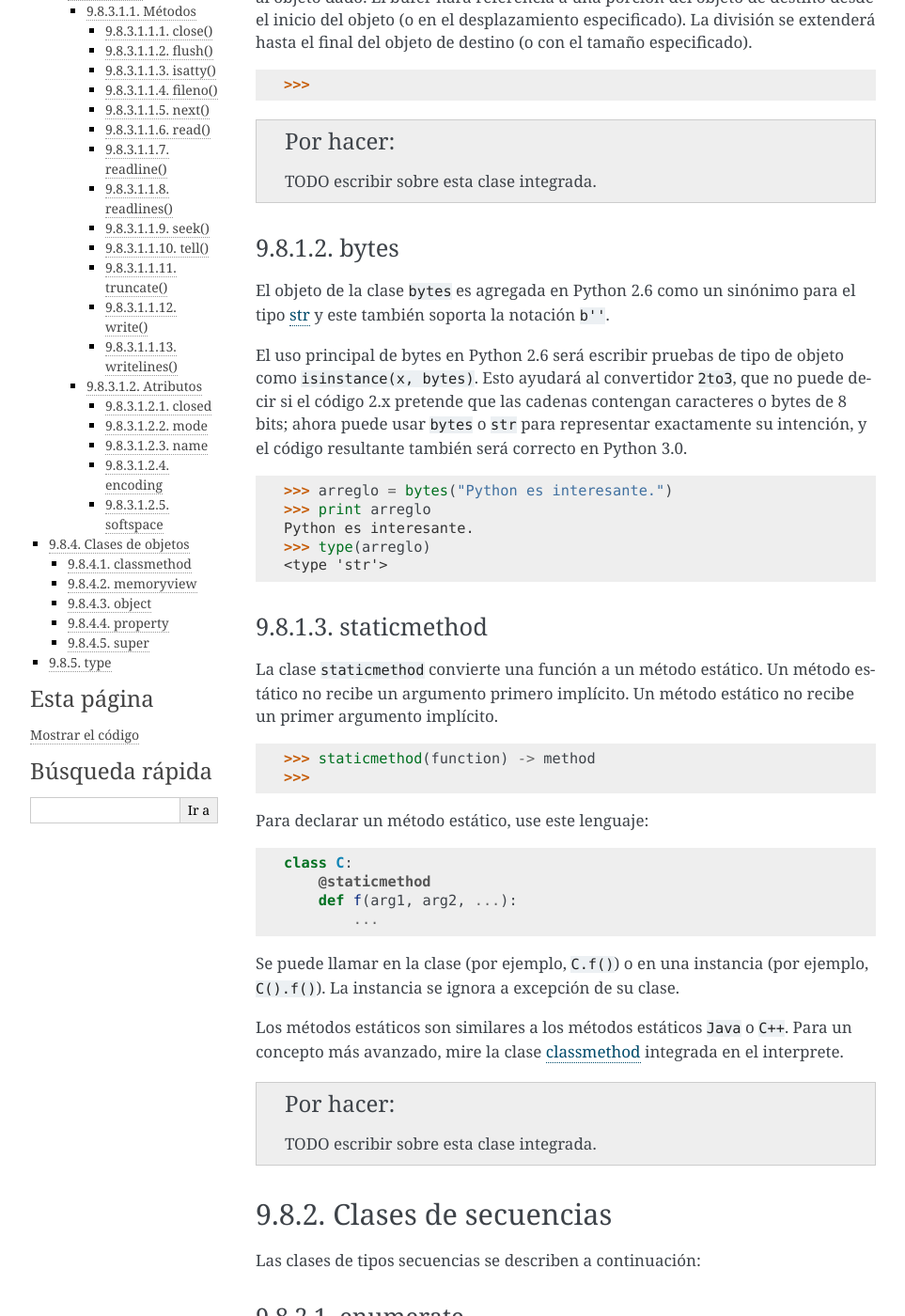
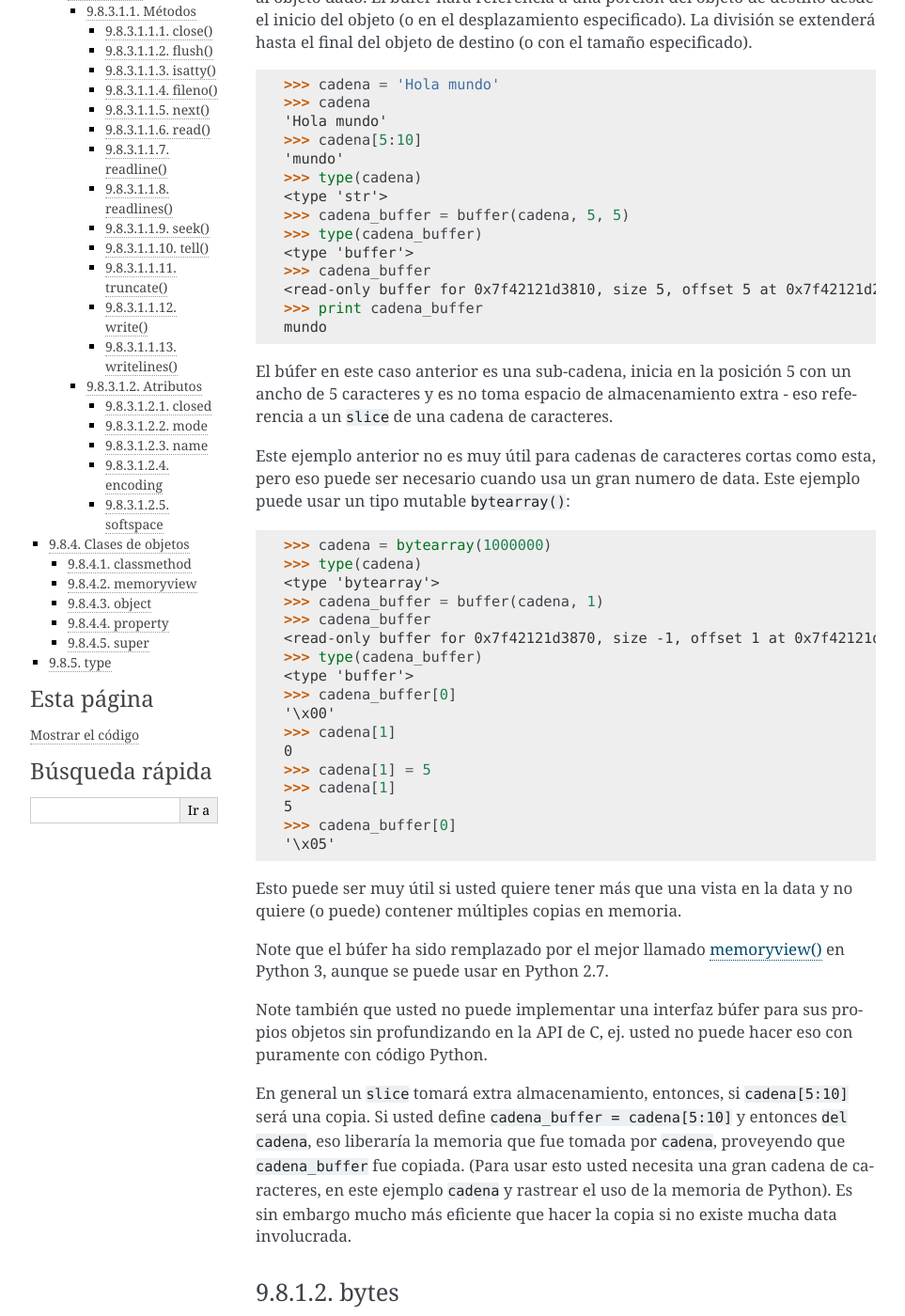
Before and after one commit to macagua/entrenamiento.python_basico, a Sphinx documentation site: the page built from source/leccion9/clases_integradas.rst, in a window 1280 px wide and 1400 px high, scrolled down 387 px. Shown: the whole window at 94% size, without its empty margins (148-1111 px from the left). Built offline with Sphinx 7.4.7, drawn with Linux system fonts in a browser that asks for light colours; some of the changed text lies outside the part shown.

Commit message:
Agregar mejoras a la documentacion de clases integradas

```diff
--- a/source/leccion9/clases_integradas.rst
+++ b/source/leccion9/clases_integradas.rst
@@ -30,10 +30,65 @@
 
 ::
 
-    >>>
+    >>> cadena = 'Hola mundo'
+    >>> cadena
+    'Hola mundo'
+    >>> cadena[5:10]
+    'mundo'
+    >>> type(cadena)
+    <type 'str'>
+    >>> cadena_buffer = buffer(cadena, 5, 5)
+    >>> type(cadena_buffer)
+    <type 'buffer'>
+    >>> cadena_buffer
+    <read-only buffer for 0x7f42121d3810, size 5, offset 5 at 0x7f42121d23b0>
+    >>> print cadena_buffer
+    mundo
 
+El búfer en este caso anterior es una sub-cadena, inicia en la posición 5 con un
+ancho de 5 caracteres y es no toma espacio de almacenamiento extra - eso referencia
+a un ``slice`` de una cadena de caracteres.
 
-.. todo:: TODO escribir sobre esta clase integrada.
+Este ejemplo anterior no es muy útil para cadenas de caracteres cortas como esta,
+pero eso puede ser necesario cuando usa un gran numero de data. Este ejemplo puede
+usar un tipo mutable ``bytearray()``:
+
+::
+
+    >>> cadena = bytearray(1000000)
+    >>> type(cadena)
+    <type 'bytearray'>
+    >>> cadena_buffer = buffer(cadena, 1)
+    >>> cadena_buffer
+    <read-only buffer for 0x7f42121d3870, size -1, offset 1 at 0x7f42121d2270>
+    >>> type(cadena_buffer)
+    <type 'buffer'>
+    >>> cadena_buffer[0]
+    '\x00'
+    >>> cadena[1]
+    0
+    >>> cadena[1] = 5
+    >>> cadena[1]
+    5
+    >>> cadena_buffer[0]
+    '\x05'
+
+Esto puede ser muy útil si usted quiere tener más que una vista en la data y no quiere
+(o puede) contener múltiples copias en memoria.
+
+Note que el búfer ha sido remplazado por el mejor llamado :ref:`memoryview() <python_cls_memoryview>`
+en Python 3, aunque se puede usar en Python 2.7.
+
+Note también que usted no puede implementar una interfaz búfer para sus propios objetos
+sin profundizando en la API de C, ej. usted no puede hacer eso con puramente con código
+Python.
+
+En general un ``slice`` tomará extra almacenamiento, entonces, si ``cadena[5:10]`` será
+una copia. Si usted define ``cadena_buffer = cadena[5:10]`` y entonces ``del cadena``,
+eso liberaría la memoria que fue tomada por ``cadena``, proveyendo que ``cadena_buffer``
+fue copiada. (Para usar esto usted necesita una gran cadena de caracteres, en este ejemplo
+``cadena`` y rastrear el uso de la memoria de Python). Es sin embargo mucho más eficiente
+que hacer la copia si no existe mucha data involucrada.
 
 
 .. _python_cls_bytes:
@@ -47,7 +102,8 @@
 El uso principal de bytes en Python 2.6 será escribir pruebas de tipo de objeto como
 ``isinstance(x, bytes)``. Esto ayudará al convertidor ``2to3``, que no puede decir si
 el código 2.x pretende que las cadenas contengan caracteres o bytes de 8 bits; ahora
-puede usar ``bytes`` o ``str`` para representar exactamente su intención, y el código resultante también será correcto en Python 3.0.
+puede usar ``bytes`` o ``str`` para representar exactamente su intención, y el código
+resultante también será correcto en Python 3.0.
 
 ::
 
@@ -65,25 +121,25 @@
 
 La clase ``staticmethod`` convierte una función a un método estático. Un método
 estático no recibe un argumento primero implícito. Un método estático no recibe
-un primer argumento implícito.
+un primer argumento implícito. La sintaxis es la siguiente:
 
 ::
 
-    >>> staticmethod(function) -> method
+    >>> staticmethod(function) -> método
     >>>
 
 Para declarar un método estático, use este lenguaje:
 
 ::
 
-    class C:
+    class Clase:
         @staticmethod
-        def f(arg1, arg2, ...):
+        def funcion(argumento1, argumento2, ...):
             ...
 
 
-Se puede llamar en la clase (por ejemplo, ``C.f()``) o en una instancia (por ejemplo,
-``C().f()``). La instancia se ignora a excepción de su clase.
+Se puede llamar en la clase (por ejemplo, ``Clase.funcion()``) o en una instancia (por ejemplo,
+``Clase().funcion()``). La instancia se ignora a excepción de su clase.
 
 Los métodos estáticos son similares a los métodos estáticos ``Java`` o ``C++``. Para
 un concepto más avanzado, mire la clase :ref:`classmethod <python_cls_classmethod>`
@@ -726,11 +782,11 @@
 
 La clase ``classmethod`` convierte una función para ser un método de clase. Un método
 de clase recibe la clase como primer argumento implícito, al igual que un método de
-instancia recibe la instancia.
+instancia recibe la instancia. La sintaxis es la siguiente:
 
 ::
 
-    >>> classmethod(function) -> method
+    >>> classmethod(function) -> método
 
 .. todo:: TODO escribir un ejemplo real del uso de esta clase integrada.
 
@@ -738,13 +794,13 @@
 
 ::
 
-    class C:
+    class Clase:
         @classmethod
-        def f(cls, arg1, arg2, ...):
+        def funcion(cls, argumento1, argumento2, ...):
             ...
 
-Se puede llamar en la clase (por ejemplo, ``C.f()``) o en una instancia (por ejemplo,
-``C().f()``). La instancia se ignora a excepción de su clase. Si se llama a un método
+Se puede llamar en la clase (por ejemplo, ``Clase.funcion()``) o en una instancia (por ejemplo,
+``Clase().funcion()``). La instancia se ignora a excepción de su clase. Si se llama a un método
 de clase para una clase derivada, el objeto de clase derivada se pasa como el primer
 argumento implícito.
 
@@ -760,15 +816,52 @@
 memoryview
 ~~~~~~~~~~
 
-La clase ``memoryview`` crea un nuevo objecto memoryview el cual referencias al objecto
-dado.
+La clase ``memoryview`` crea un nuevo objecto *memoryview* el cual referencias al objecto
+dado. La sintaxis es la siguiente:
 
 ::
 
     >>> memoryview(object)
 
+A continuación unos ejemplos básico de su uso:
 
-.. todo:: TODO escribir sobre esta clase integrada.
+::
+
+    >>> cadena = bytearray(1000000)
+    >>> memoryview(cadena)
+    <memory at 0x7f6202179cc8>
+    >>> memoryview(cadena).format
+    'B'
+    >>> memoryview(cadena).itemsize
+    1L
+    >>> memoryview(cadena).ndim
+    1L
+    >>> memoryview(cadena).readonly
+    False
+    >>> memoryview(cadena).shape
+    (1000000L,)
+    >>> memoryview(cadena).strides
+    (1L,)
+    >>> memoryview(cadena).suboffsets
+    >>> cadena_buffer = buffer(cadena, 1)
+    >>> memoryview(cadena_buffer)
+    <memory at 0x7f6202179cc8>
+    >>> memoryview(cadena_buffer).format
+    'B'
+    >>> memoryview(cadena_buffer).itemsize
+    1L
+    >>> memoryview(cadena_buffer).ndim
+    1L
+    >>> memoryview(cadena_buffer).readonly
+    True
+    >>> memoryview(cadena_buffer).shape
+    (999999L,)
+    >>> memoryview(cadena_buffer).strides
+    (1L,)
+    >>> memoryview(cadena_buffer).suboffsets
+
+
+.. todo:: TODO terminar de escribir sobre esta clase integrada memoryview.
 
 
 .. _python_cls_object:
@@ -795,42 +888,63 @@
 property
 ~~~~~~~~
 
-La clase ``property`` típicamente es usado para definir un atributo administrado:
+La clase ``property`` típicamente es usado para definir un atributo administrado.
+La sintaxis es la siguiente:
 
 ::
 
-    >>> property(fget=None, fset=None, fdel=None, doc=None) -> property attribute
+    >>> property(fget=None, fset=None,
+    ...     fdel=None, doc=None) # devuelve atributo property
 
-``fget`` es una función a ser usada para obtener un valor de un atributo, y igualmente
-``fset`` es una función para definir el valor de un atributo, y ``fdel`` es una
-función para eliminar un atributo.
+El parámetro ``fget`` es una función a ser usada para obtener un valor de un atributo,
+y igualmente el parámetro ``fset`` es una función para definir el valor de un atributo,
+y el parámetro ``fdel`` es una función para eliminar un atributo.
 
 ::
 
-    class C(object):
-        def getx(self): return self._x
-        def setx(self, value): self._x = value
-        def delx(self): del self._x
-        x = property(getx, setx, delx, "I'm the 'x' property.")
+    >>> class Clase(object):
+    ...     def get_atributo(self): return self._atributo
+    ...     def set_atributo(self, valor): self._atributo = valor
+    ...     def del_atributo(self): del self._atributo
+    ...     atributo = property(get_atributo,
+    ...         set_atributo, del_atributo,
+    ...         "Yo soy la propiedad 'atributo'.")
+    ...
+    >>> c = Clase()
+    >>> dir(c)
+    ['__class__', '__delattr__', '__dict__', '__doc__', '__format__',
+    '__getattribute__', '__hash__', '__init__', '__module__',
+    '__new__', '__reduce__', '__reduce_ex__', '__repr__',
+    '__setattr__', '__sizeof__', '__str__', '__subclasshook__',
+    '__weakref__', 'atributo', 'del_atributo', 'get_atributo',
+    'set_atributo']
 
 Los decoradores facilitan la definición de nuevas propiedades o la modificación de
 las existentes:
 
 ::
 
-    class C(object):
-        @property
-        def x(self):
-            "I am the 'x' property."
-            return self._x
-        @x.setter
-        def x(self, value):
-            self._x = value
-        @x.deleter
-        def x(self):
-            del self._x
+    >>> class Clase(object):
+    ...     @property
+    ...     def atributo(self):
+    ...         "Yo soy la propiedad 'atributo'."
+    ...         return self._atributo
+    ...     @atributo.setter
+    ...     def atributo(self, valor):
+    ...         self._atributo = valor
+    ...     @atributo.deleter
+    ...     def atributo(self):
+    ...         del self._atributo
+    ...
+    >>> c = Clase()
+    >>> dir(c)
+    ['__class__', '__delattr__', '__dict__', '__doc__', '__format__',
+    '__getattribute__', '__hash__', '__init__', '__module__',
+    '__new__', '__reduce__', '__reduce_ex__', '__repr__',
+    '__setattr__', '__sizeof__', '__str__', '__subclasshook__',
+    '__weakref__', 'atributo']
 
-.. todo:: TODO escribir sobre esta clase integrada.
+.. todo:: TODO terminar de escribir sobre la clase integrada property.
 
 
 .. _python_cls_super:
@@ -839,23 +953,27 @@
 ~~~~~
 
 La clase ``super`` típicamente es usada al llamar un método de superclase cooperativo.
+La sintaxis son las siguientes:
 
 ::
 
-    >>> super(type, obj) -> bound super object; requires isinstance(obj, type)
-    >>> super(type) -> unbound super object
-    >>> super(type, type2) -> bound super object; requires issubclass(type2, type)
+    >>> super(type, obj) # devuelve un súper objeto enlazado; requiere isinstance(obj, type)
+    >>> super(type) # devuelve un súper objeto no unido
+    >>> super(type, type2) # devuelve un súper objeto enlazado; requiere issubclass(type2, type)
 
 
 Para declarar un método de superclase cooperativo, use este idioma:
 
 ::
 
-    class C(B):
-        def meth(self, arg):
-            super(C, self).meth(arg)
+    class ClaseBase():
+        def metodo(self, argumento):
+            pass
+    class Clase(ClaseBase):
+        def metodo(self, argumento):
+            super(Clase, self).metodo(argumento)
 
-.. todo:: TODO escribir sobre esta clase integrada.
+.. todo:: TODO terminar de escribir sobre la clase integrada super.
 
 
 .. _python_cls_type:
```
